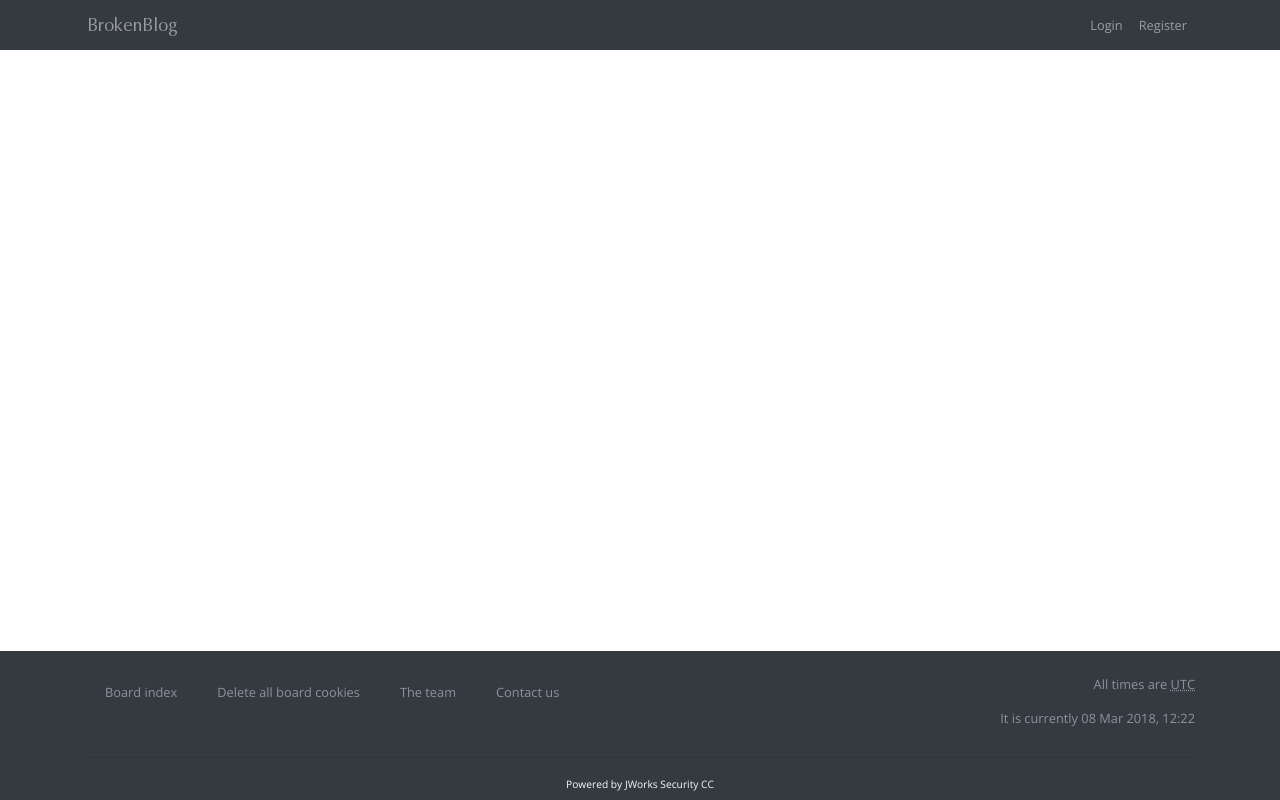
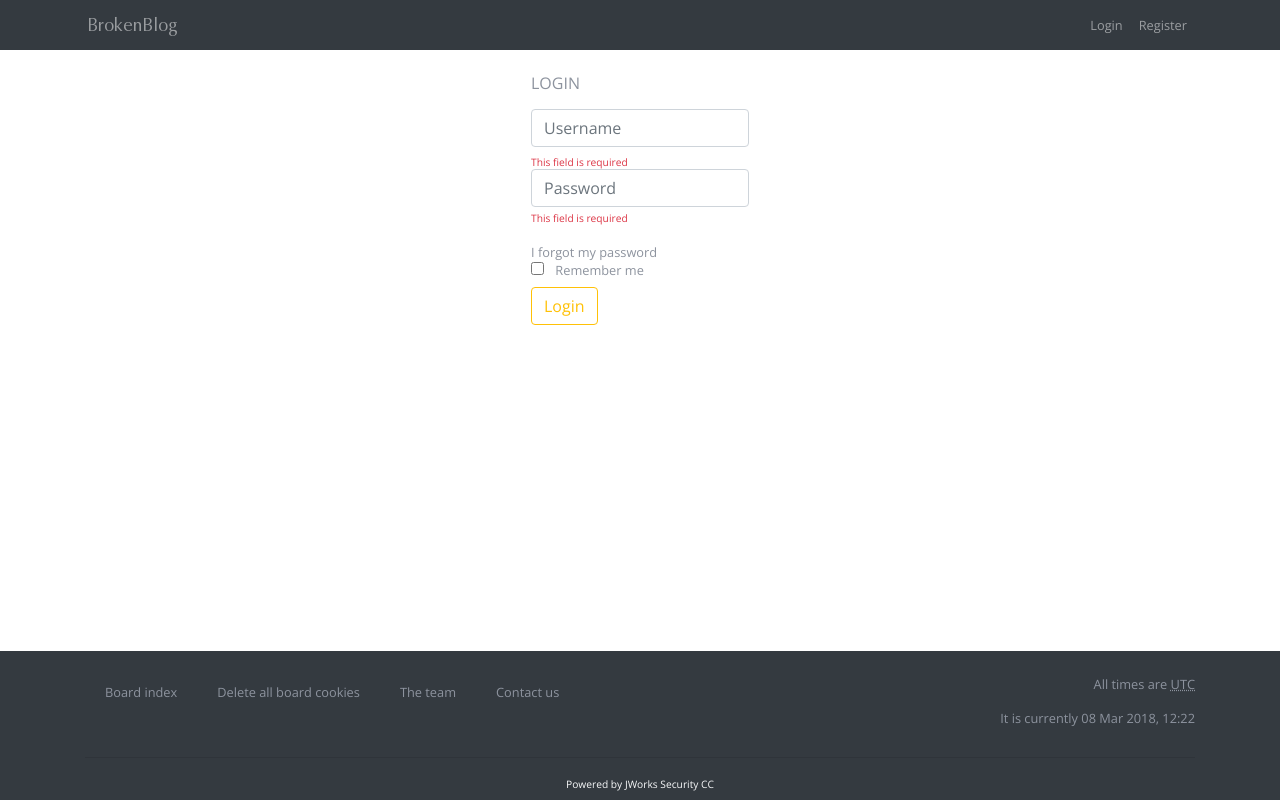
Before and after one commit to lenn3k/ngx-broken-blog, an Angular app: page /login in a window 1280 px wide. Before the commit this address led to /. Built offline with nearby package versions, Linux system fonts and the light colour scheme; some icons are missing.

Commit message:
Add login page and fix change detection error

```diff
--- a/src/app/app.component.html
+++ b/src/app/app.component.html
@@ -10,7 +10,7 @@
         <div class="collapse navbar-collapse">
           <ul class="navbar-nav ml-auto">
             <li class="nav-item">
-              <a class="nav-link" href="#" title="Login" accesskey="x"><i
+              <a class="nav-link" [routerLink]="['/login']" title="Login" accesskey="x"><i
                 class="fa fa-power-off"></i>
                 <span class="nav-rh-2">Login</span>
               </a>
@@ -64,7 +64,7 @@
           </li>
           <li class="nav-item mx-auto mx-sm-1">
             <a class="nav-link" href="#">
-              <i class="fab fa-dropbox fa-lg"></i>
+              <i class="fab fa-rebel fa-lg"></i>
             </a>
           </li>
         </ul>
--- a/src/app/app.module.ts
+++ b/src/app/app.module.ts
@@ -13,6 +13,7 @@ import {FormsModule, ReactiveFormsModule} from '@angular/forms';
 import {TopicPageComponent} from './pages/topic-page/topic-page.component';
 import {PostEditPageComponent} from './pages/post-edit-page/post-edit-page.component';
 import {PostPageComponent} from './pages/post-page/post-page.component';
+import { LoginPageComponent } from './pages/login-page/login-page.component';
 
 
 @NgModule({
@@ -22,7 +23,8 @@ import {PostPageComponent} from './pages/post-page/post-page.component';
     TopicEditPageComponent,
     TopicPageComponent,
     PostEditPageComponent,
-    PostPageComponent
+    PostPageComponent,
+    LoginPageComponent
   ],
   imports: [
     BrowserModule,
--- a/src/app/app.routes.ts
+++ b/src/app/app.routes.ts
@@ -5,6 +5,7 @@ import {TopicEditPageComponent} from './pages/topic-edit-page/topic-edit-page.co
 import {TopicPageComponent} from './pages/topic-page/topic-page.component';
 import {PostEditPageComponent} from './pages/post-edit-page/post-edit-page.component';
 import {PostPageComponent} from './pages/post-page/post-page.component';
+import {LoginPageComponent} from './pages/login-page/login-page.component';
 
 const routes: Routes = [
   {
@@ -30,6 +31,10 @@ const routes: Routes = [
   {
     path: 'topic/:topicId/post/:postId',
     component: PostPageComponent
+  },
+  {
+    path: 'login',
+    component: LoginPageComponent
   }
 ];
 
--- a/src/app/pages/board-index-page/board-index-page.component.html
+++ b/src/app/pages/board-index-page/board-index-page.component.html
@@ -28,15 +28,15 @@
 
           <div style="width: 250px;" class="text-right d-none d-sm-block"
                *ngIf="topic && topic.posts && topic.posts.length > 0; else noPosts">
-            <a [routerLink]="['','topic',topic.id,'post',topic.posts[topic.posts.length-1].id]"
-               title="{{topic.posts[topic.posts.length-1].title}}"
+            <a [routerLink]="['','topic',topic.id,'post',topic?.posts[0].title]"
+               title="{{topic.posts[0].title}}"
             class="text-dark font-weight-bold">
-              {{topic.posts[topic.posts.length-1].title}}</a>
+              {{topic.posts[0].title}}</a>
             <br/>
 
-            by <a class="text-grey">{{topic.posts.reverse()[0].author}}</a>
+            by <a class="text-grey">{{topic.posts[0].author}}</a>
             <br/>
-            {{topic.posts[topic.posts.length-1].creationTime | date:'dd MMM yyyy, HH:mm'}}
+            {{topic.posts[0].creationTime | date:'dd MMM yyyy, HH:mm'}}
           </div>
 
 
@@ -78,7 +78,7 @@
     <div class="side-block side-login">
       <form>
         <h6 class="m-3 mb-1 text-grey font-weight-light text-uppercase">
-          <a class="text-grey" href="#">Login</a>
+          <a class="text-grey" [routerLink]="['/login']">Login</a>
           &nbsp; &bull; &nbsp;
           <a class="text-grey" href="#">Register</a>
         </h6>
--- a/src/app/pages/board-index-page/board-index-page.component.ts
+++ b/src/app/pages/board-index-page/board-index-page.component.ts
@@ -23,7 +23,11 @@ export class BoardIndexPageComponent implements OnInit, OnDestroy {
   ngOnInit() {
     this.subs.push(this.ts.getAllTopics().subscribe(
       result => {
-        this.topicList = result;
+        this.topicList = result.map(topic => {
+          console.log('return')
+          topic.posts = topic.posts.reverse();
+          return topic;
+        });
       },
       error => {
         throw error;
@@ -31,7 +35,7 @@ export class BoardIndexPageComponent implements OnInit, OnDestroy {
 
     this.subs.push(this.ps.getAllPosts().subscribe(
       result => {
-        this.postList = result.reverse().slice(0,5);
+        this.postList = result.reverse().slice(0, 5);
       },
       error => {
         throw error;
--- /dev/null
+++ b/src/app/pages/login-page/login-page.component.html
@@ -0,0 +1,31 @@
+<div class="container d-flex flex-row flex-nowrap">
+  <div class="side-block side-login m-auto" style="width: 250px;">
+  <form novalidate [formGroup]="loginForm">
+    <h6 class="m-3 mb-1 text-grey font-weight-light text-uppercase">
+      Login
+    </h6>
+    <div class="m-3 text-grey">
+      <fieldset>
+        <input type="text" tabindex="1" name="username"
+               id="username" class="form-control mb-2 "
+               title="Username" placeholder="Username" formControlName="loginUsername"/>
+        <small *ngIf="loginForm.get('loginUsername').errors" class="form-text text-danger">This field is required</small>
+        <input type="password" tabindex="2" name="password"
+               id="password" class="form-control "
+               title="Password" placeholder="Password"
+               autocomplete="off" formControlName="loginPassword"/>
+        <small *ngIf="loginForm.get('loginPassword').errors" class="form-text text-danger">This field is required</small>
+        <br/>
+        <a href="#">I forgot my password</a>
+        <br/>
+        <label for="autologin" id="remember-me">
+          <input type="checkbox" tabindex="4"
+                 name="autologin" id="autologin" class="mr-2" formControlName="loginRemember"/>
+          Remember me</label>
+        <br/>
+        <input type="submit" tabindex="5" name="login" value="Login" class="btn btn-outline-warning"/>
+      </fieldset>
+    </div>
+  </form>
+</div>
+</div>
--- /dev/null
+++ b/src/app/pages/login-page/login-page.component.ts
@@ -0,0 +1,26 @@
+import {Component, OnInit} from '@angular/core';
+import {FormBuilder, FormGroup, Validators} from '@angular/forms';
+
+@Component({
+  selector: 'app-login-page',
+  templateUrl: './login-page.component.html',
+  styleUrls: ['./login-page.component.scss']
+})
+export class LoginPageComponent implements OnInit {
+
+  public loginForm: FormGroup;
+
+  constructor(private formBuilder: FormBuilder) {
+  }
+
+  ngOnInit() {
+    this.loginForm = this.formBuilder.group({
+      loginUsername: ['', Validators.required],
+      loginPassword: ['', Validators.required],
+      loginRemember: false
+    });
+
+
+  }
+
+}
--- a/src/app/shared/services/topic.service.ts
+++ b/src/app/shared/services/topic.service.ts
@@ -3,6 +3,7 @@ import {HttpClient} from '@angular/common/http';
 import {environment} from '../../../environments/environment';
 import {Topic} from '../models/topic.model';
 import {Post} from '../models/post.model';
+import {Observable} from 'rxjs/Observable';
 
 @Injectable()
 export class TopicService {
@@ -10,7 +11,7 @@ export class TopicService {
   constructor(private http: HttpClient) {
   }
 
-  getAllTopics() {
+  getAllTopics(): Observable<Topic[]> {
     return this.http.get<Topic[]>(`${environment.backEndUrl}/topics`);
   }
 
```
Also changed, not shown: src/app/pages/login-page/login-page.component.scss (added), 1 other file (tests, documents, lock files or other folders).
